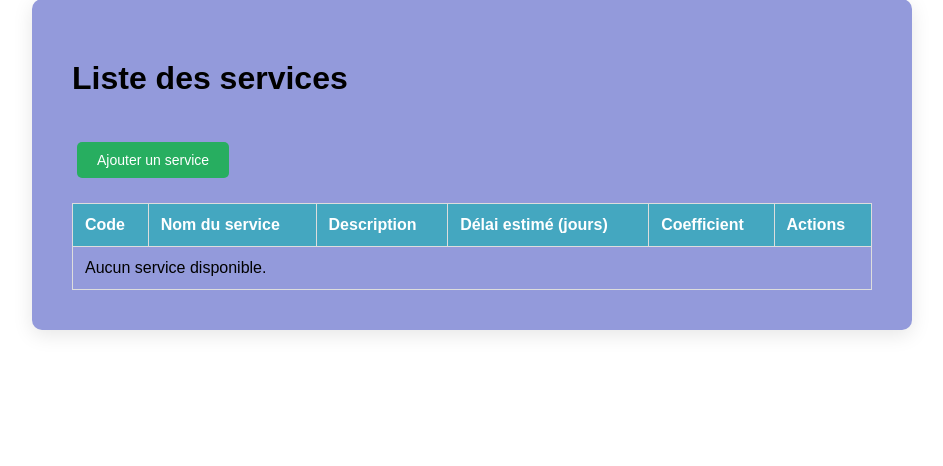
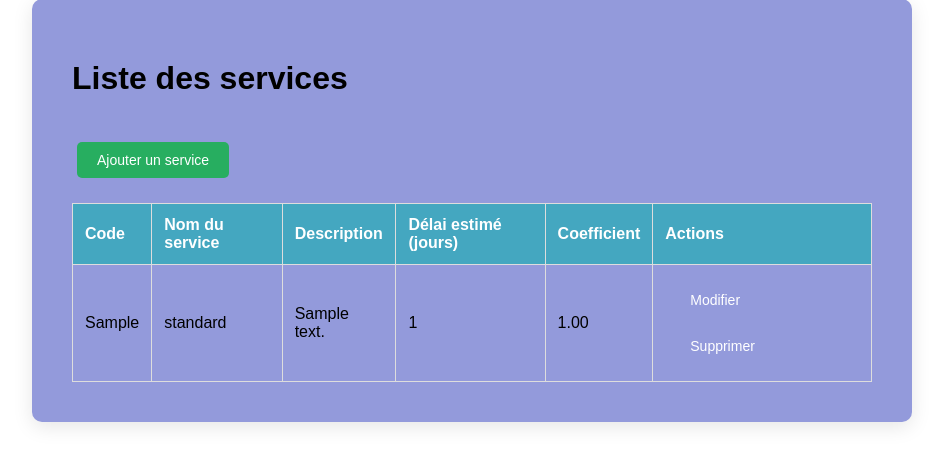
Before and after one commit to Abderraouf01/is_transport, a Django app: page /services/ in a window 1280 px wide. Shown: the part 152-618 px from the top of the page, without its empty margins (168-1111 px from the left). Run offline with Django 5.2, Linux system fonts and the light colour scheme; tables that the repository leaves empty hold one stand-in row (values such as "Sample post").

Commit message:
services fixed

```diff
--- a/is_transport/core/Templates/core/service_list.html
+++ b/is_transport/core/Templates/core/service_list.html
@@ -16,7 +16,7 @@
         </tr>
     </thead>
     <tbody>
-        {% for service in service %}
+        {% for service in services %}
         <tr>
             <td>{{ service.code_service }}</td>
             <td>{{ service.nom_service }}</td>
```
